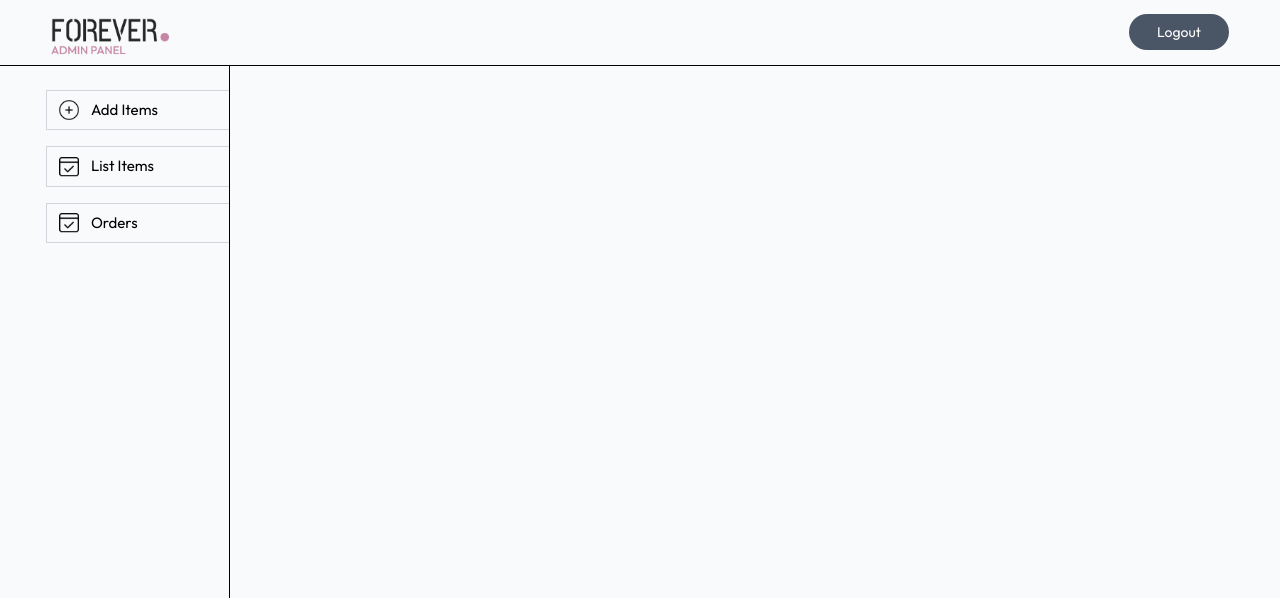
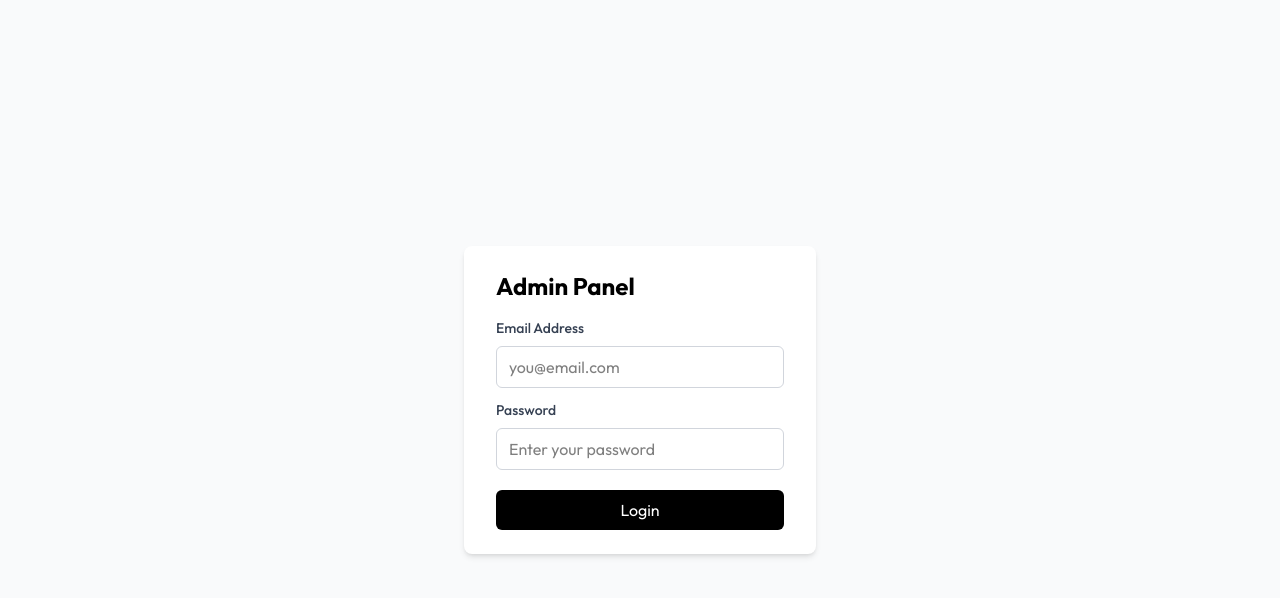
Before and after one commit to mahimaanchra/mern-ecommerce-stripe, a React (Vite) app in the folder admin/: page / in a window 1280 px wide. Shown: the top 598 px of the page. Built offline with nearby package versions, Linux system fonts and the light colour scheme.

Commit message:
login page

```diff
--- a/admin/src/App.jsx
+++ b/admin/src/App.jsx
@@ -1,18 +1,33 @@
-import React from 'react'
+import React, { useState } from 'react'
 import Navbar from './components/Navbar'
 import Sidebar from './components/Sidebar'
+import { Route, Routes } from 'react-router-dom'
+import Login from './components/Login';
 
 function App() {
+  const [token , setToken] = useState('');
   return (
+
+   <div className='bg-gray-50 min-h-screen'>
+    {token === '' ? <Login/>
+   :
    <>
-   <div className='bg-gray-50 min-h-screen'>
    <Navbar/>
    <hr />
    <div className='flex w-full'>
     <Sidebar/>
-   </div>
+    <div className='w-[70%] mx-auto ml-[max(5vw,25px)] my-8 text-gray-600 text-base'>
+     <Routes>
+      <Route path='/add' element={<Add/>}/>
+      <Route path='/list' element={<List/>}/>
+      <Route path='/orders' element={<Orders/>}/>
+     </Routes>
+    </div>
    </div>
    </>
+}
+   </div>
+
   )
 }
 
--- /dev/null
+++ b/admin/src/components/Login.jsx
@@ -0,0 +1,24 @@
+import React from 'react'
+
+const Login = () => {
+  return (
+    <div className='min-h-screen flex items-center justify-center w-full'>
+      <div className='bg-white shadow-md rounded-lg px-8 py-6 max-w-md'>
+        <h1 className='text-2xl font-bold mb-4'>Admin Panel</h1>
+        <form>
+            <div className='mb-3 min-w-72'>
+                <p className='text-sm font-medium text-gray-700 mb-2'>Email Address</p>
+                <input className='rounded-md w-full px-3 py-2 border border-gray-300 outline-none' type="email" placeholder='you@email.com' required />
+            </div>
+            <div className='mb-3 min-w-72'>
+                <p className='text-sm font-medium text-gray-700 mb-2'>Password</p>
+                <input className='rounded-md w-full px-3 py-2 border border-gray-300 outline-none' type="password" placeholder='Enter your password' required />
+            </div>
+            <button className='mt-2 w-full py-2 px-4 rounded-md text-white bg-black' type='submit'>Login</button>
+        </form>
+      </div>
+    </div>
+  )
+}
+
+export default Login
```
